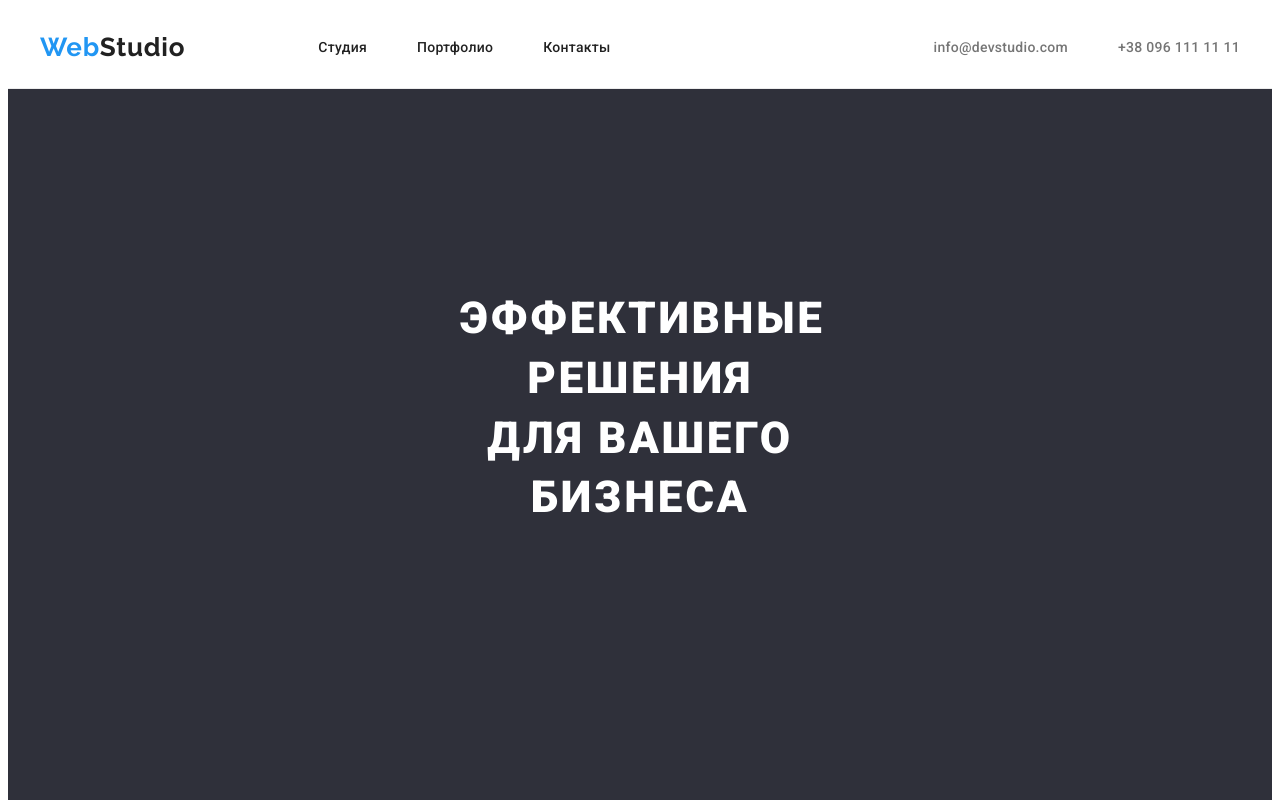
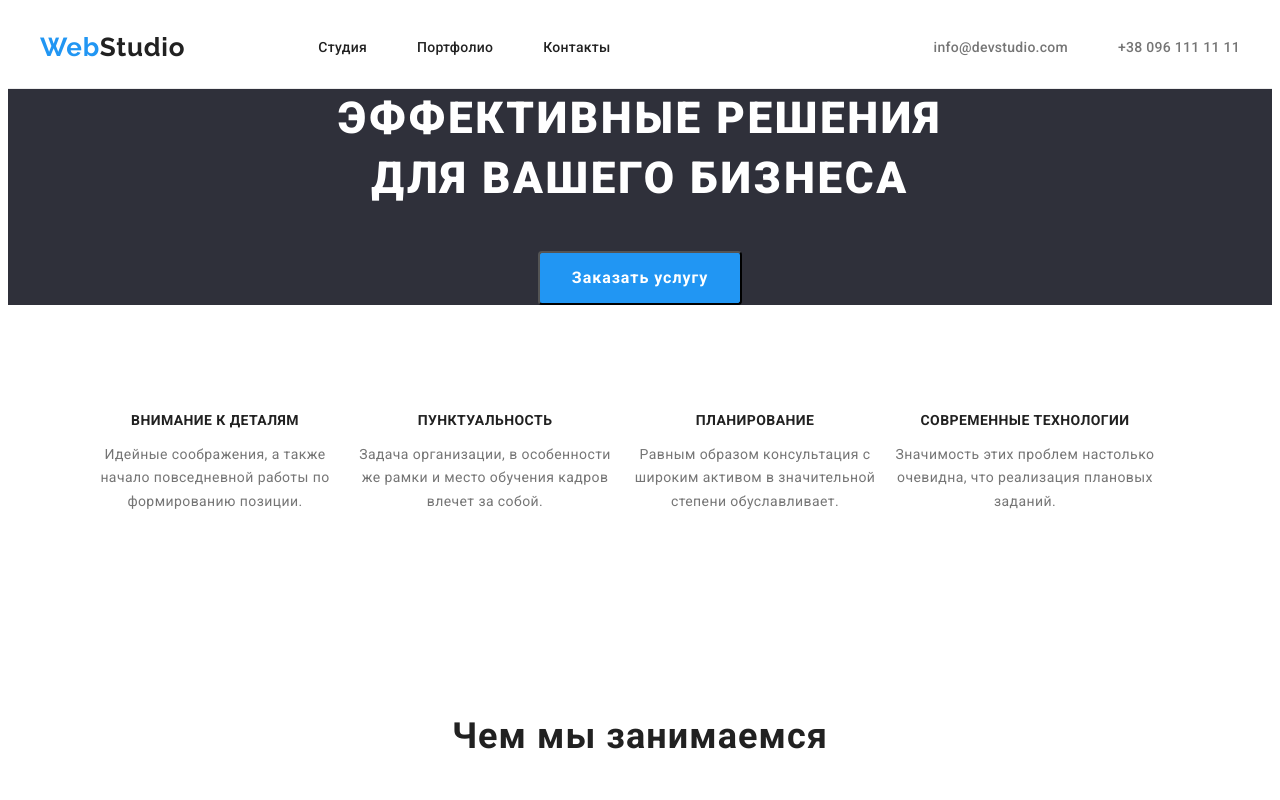
Before and after one commit to Alazardovich/goit-markup-hw-03, a plain HTML site: page index.html in a window 1280 px wide. Shown: the top 800 px of the page. Drawn offline with Linux system fonts and the light colour scheme.

Commit message:
3е задание

```diff
--- a/css/styles.css
+++ b/css/styles.css
@@ -129,8 +129,9 @@ img {
   text-align: center;
   letter-spacing: 0.06em;
   text-transform: uppercase;
-  margin: 0;
-  padding: 200px 452px 280px;
+  margin: 0 0 30px 0;
+  /* padding: 200px 452px 280px; */
+
   /* outline */
 }
 /* .fon-hero {
@@ -337,6 +338,7 @@ img {
   background: var(--accent-color);
   cursor: pointer;
   padding: 10px 32px;
+  margin: auto;
 }
 
 /* sectioin porfolio */
@@ -357,6 +359,7 @@ img {
   display: flex;
   list-style: none;
   margin-bottom: 56px;
+  margin-top: 0;
 }
 
 .section-button > h2 {
@@ -446,9 +449,6 @@ img {
   padding: 4px 24px 20px;
   text-align: left;
 }
-/* .block-projects {
-  border: 1px solid black;
-} */
 
 /* logo white */
 .studio-white {
```
